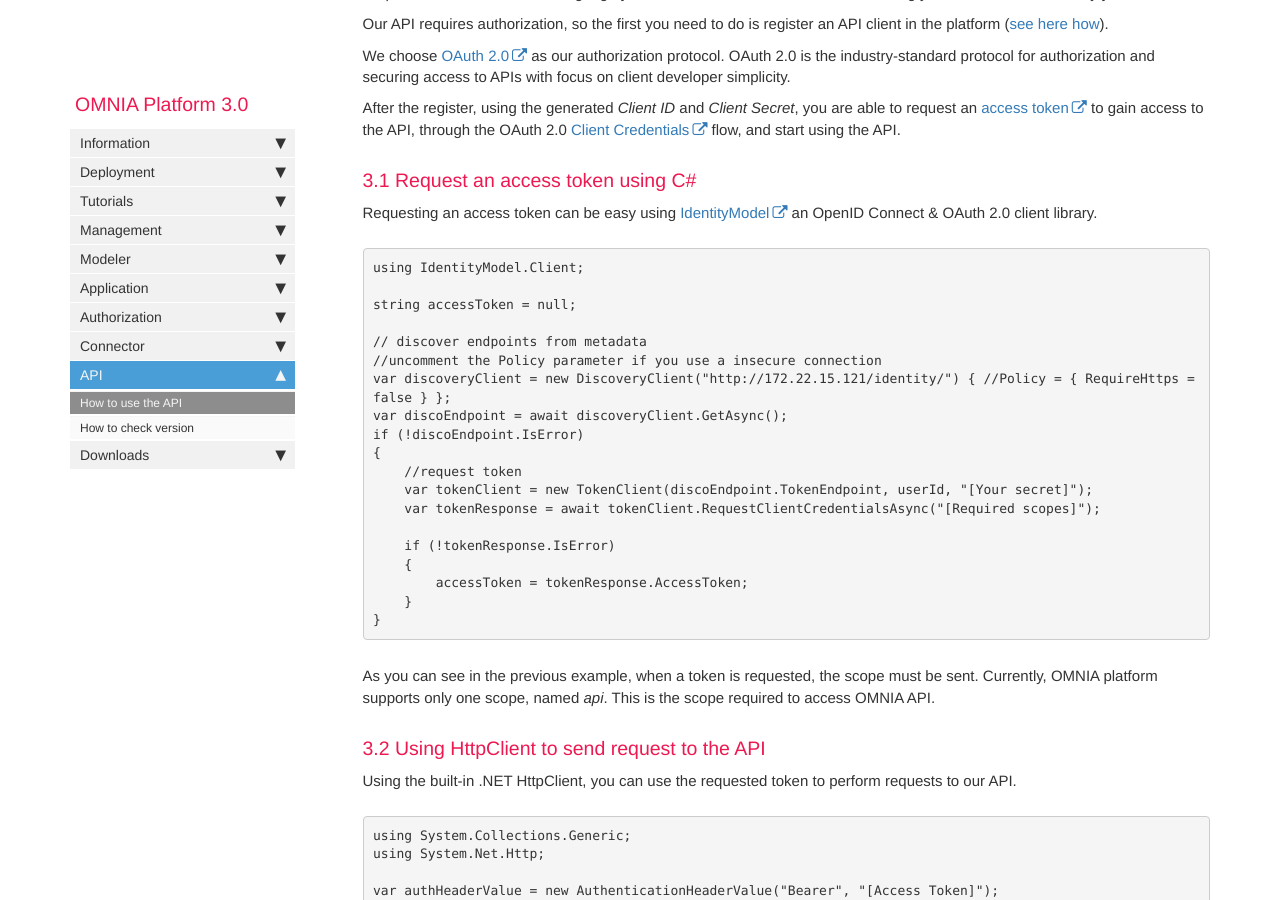
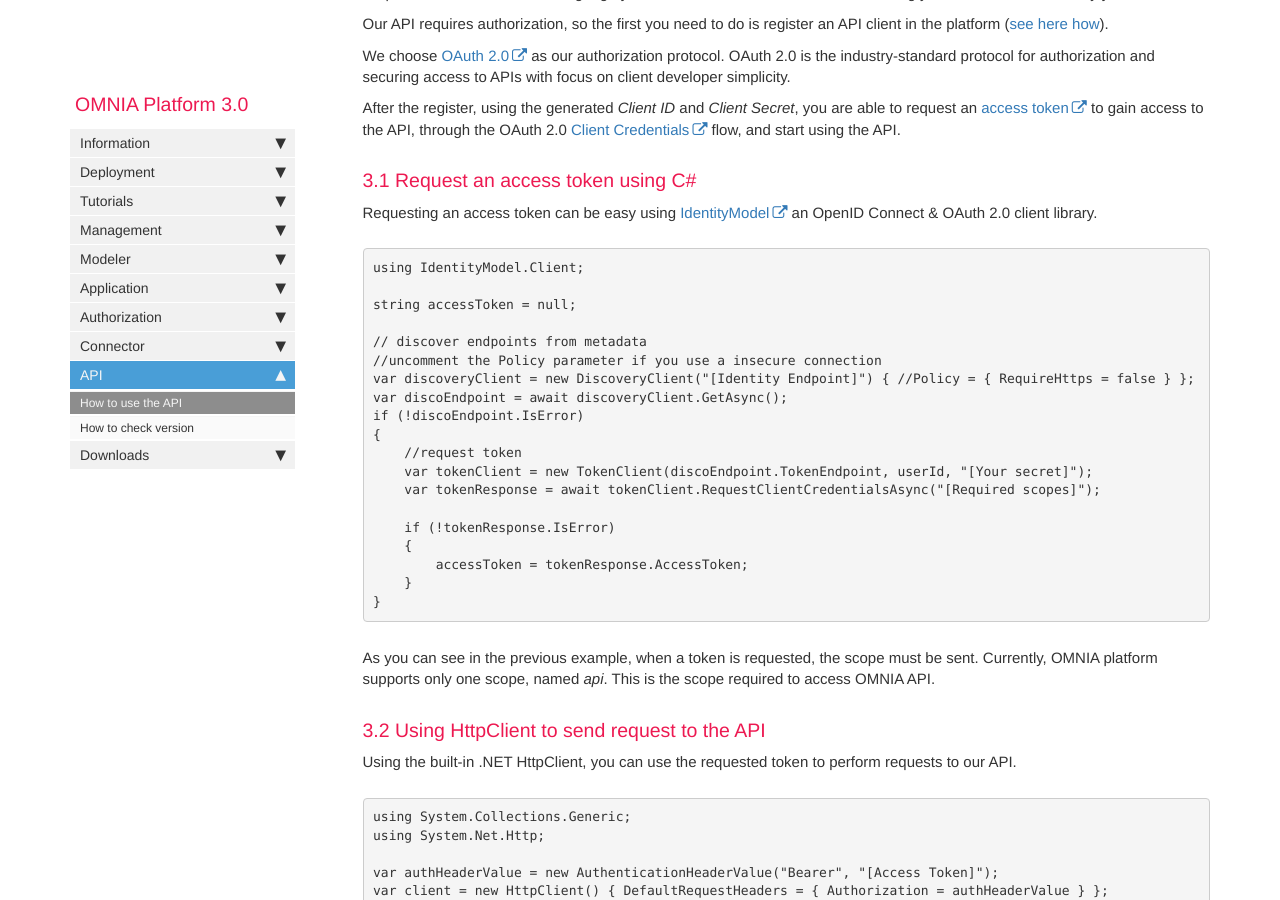
Before and after one commit to daniel8lopes/omnia3, a Jekyll site: the page built from docs/pages/omnia3/API/omnia3_api_swagger.md, in a window 1280 px wide and 900 px high, scrolled down 1109 px. Built offline with Jekyll 4.4.1, drawn with Linux system fonts in a browser that asks for light colours; nearby versions of some CDN libraries; comment, search, counter and statistics services are not loaded.

Commit message:
Update omnia3_api_swagger.md

```diff
--- a/docs/pages/omnia3/API/omnia3_api_swagger.md
+++ b/docs/pages/omnia3/API/omnia3_api_swagger.md
@@ -47,7 +47,7 @@ string accessToken = null;
 
 // discover endpoints from metadata
 //uncomment the Policy parameter if you use a insecure connection
-var discoveryClient = new DiscoveryClient("http://172.22.15.121/identity/") { //Policy = { RequireHttps = false } };
+var discoveryClient = new DiscoveryClient("[Identity Endpoint]") { //Policy = { RequireHttps = false } };
 var discoEndpoint = await discoveryClient.GetAsync();
 if (!discoEndpoint.IsError)
 {
```
